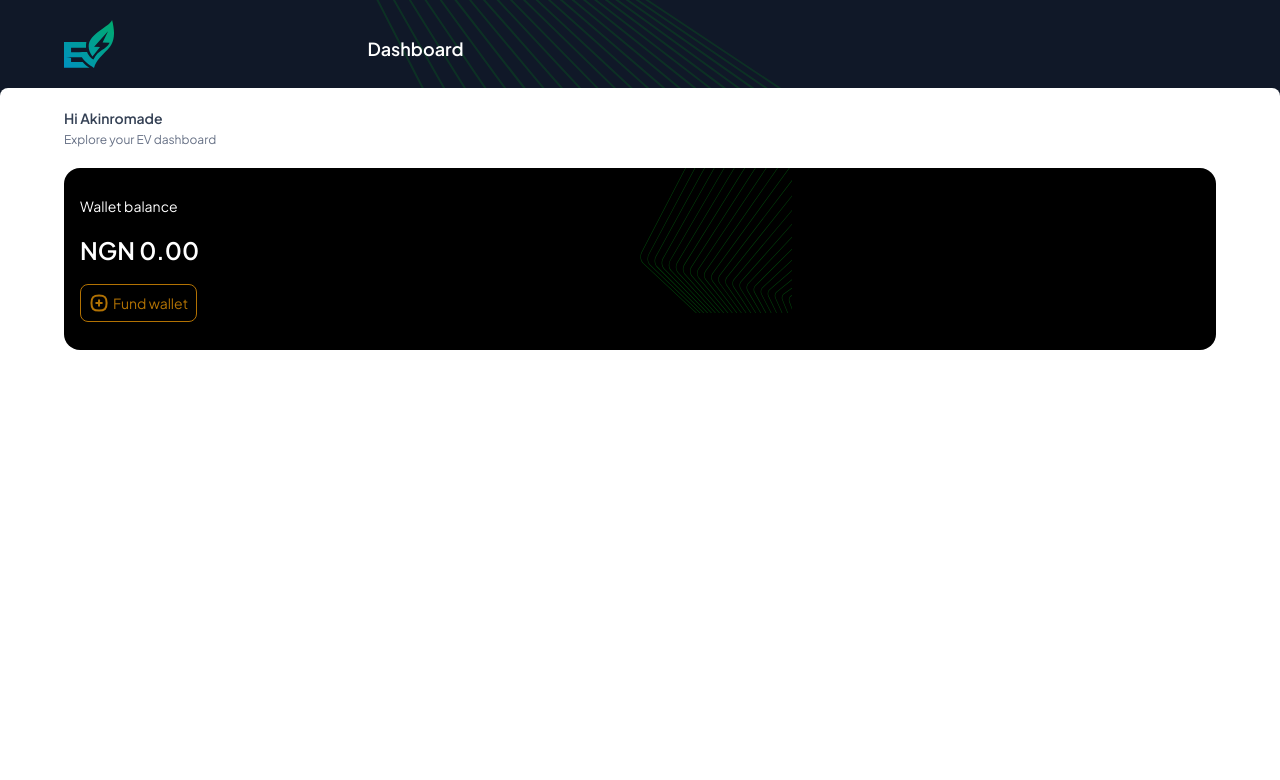
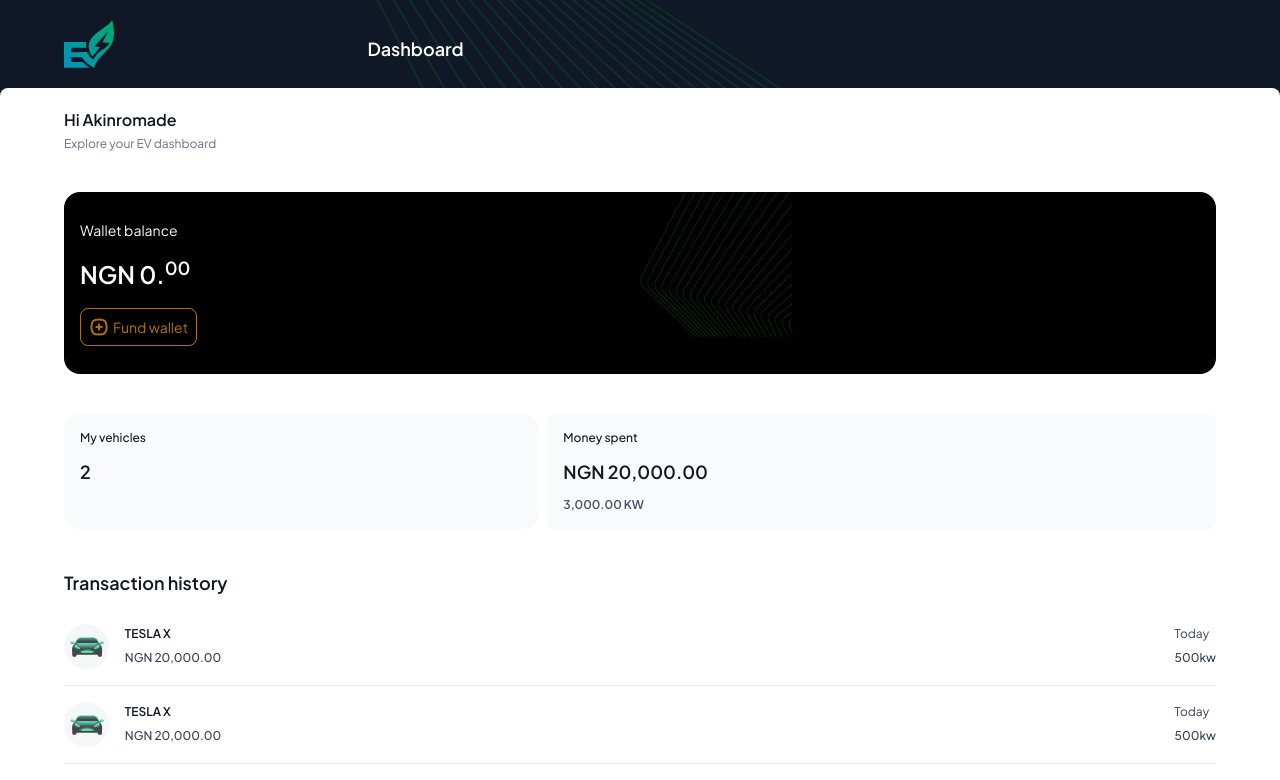
Before and after one commit to Thophylarh/ev-charger, a React (Create React App) app: page /home in a window 1280 px wide. Shown: the top 780 px of the page. Built offline with nearby package versions, Linux system fonts and the light colour scheme.

Commit message:
Customers dashboard

```diff
--- /dev/null
+++ b/src/components/CustomerComponent/TransactionCard.jsx
@@ -0,0 +1,25 @@
+import React from "react";
+import Car from "../../assets/svg/cartransactionIcon.svg";
+
+export default function TransactionCard() {
+	return (
+		<div className="">
+			<div className=" flex justify-between items-center py-4  border-b-[1px] border-grey-100">
+				<div className="flex items-center">
+					<img src={Car} alt="Your Transaction"  className="mr-4 w-[2.8rem] h-[2.8rem]"/>
+
+					<div>
+						<h5 className="text-[var(--grey900)] text-xs font-semibold mb-2">TESLA X</h5>
+						<p className="text-[var(--grey700)] text-xs font-medium ">NGN 20,000.00 </p>
+					</div>
+				</div>
+
+				<div className="text-[var(--grey700)] text-xs ">
+					<p className="mb-2 ">Today</p>
+
+					<p className="font-medium">500kw</p>
+				</div>
+			</div>
+		</div>
+	);
+}
--- a/src/pages/customer/Dashboard/index.jsx
+++ b/src/pages/customer/Dashboard/index.jsx
@@ -1,33 +1,76 @@
 import React from "react";
 import lines from "../../../assets/svg/yellowlines.svg";
+import InactiveCar from "../../../assets/svg/inactiveCar.svg";
+import TransactionCard from "../../../components/CustomerComponent/TransactionCard";
 
 export default function CustomerDashboard() {
 	let style = {
 		background: `url(${lines})`,
 	};
+
+	let style2 = {
+		backgroundImage: `url(${InactiveCar})`,
+		backgroundPosition: "120% bottom",
+	};
+
 	return (
 		<section className="w-[90%] mx-auto py-5">
-			<div className={`mb-[var(--marginBtwElements)]`}>
-				<h3 className="text-sm text-[--grey700] mb-1 font-semibold">
+			<div className={`mb-[var(--marginBtwSection)]`}>
+				<p className="text-base text-[--grey900] mb-1 font-black">
 					Hi Akinromade
-				</h3>
+				</p>
 				<p className="text-xs text-[--grey500]  ">Explore your EV dashboard</p>
 			</div>
 
-			<section className="bg-black rounded-2xl  text-white flex justify-between">
+			<section className="bg-black rounded-2xl  text-white flex justify-between mb-[var(--marginBtwSection)]">
 				<div className="px-4 py-7">
 					<p className="text-sm  text-white  mb-4">Wallet balance</p>
 
-					<h5 className="text-[1.5rem]  text-white  mb-4">NGN 0.00</h5>
+					<h5 className="text-[1.5rem]  text-white  mb-4">
+						NGN 0.<sup>00</sup>
+					</h5>
 
 					<button className="border p-2 rounded-lg text-sm border-[#B27203] text-[#B27203] flex items-center">
 						<PlusIcon /> Fund wallet
 					</button>
 				</div>
 
-				<div className="h-[100%] w-[50%]" >
+				<div className="h-[100%] w-[50%]">
+					<img src={lines} alt=" fundwallet" className="h-[100%]" />
+				</div>
+			</section>
 
-					<img src={lines} alt=" fundwallet" className="h-[100%]"/>
+			<section className="grid grid-cols-12 gap-2 mb-[var(--marginBtwSection)]">
+				<div
+					style={style2}
+					className={` bg-no-repeat col-span-5 bg-[var(--grey50)] w-[100%] rounded-2xl py-4 px-4`}
+				>
+					<p className="text-xs mb-3 text-[var(--grey900)] font-medium">
+						My vehicles
+					</p>
+
+					<h5 className="text-[1.125rem]   mb-3">2</h5>
+				</div>
+
+				<div
+					className={`col-span-7 bg-[var(--grey50)] w-[100%] rounded-lg py-4 px-4`}
+				>
+					<p className="text-xs mb-3 text-[var(--grey900)] font-medium">
+						Money spent
+					</p>
+
+					<h5 className="text-[1.125rem]   mb-3">NGN 20,000.00</h5>
+
+					<p className="text-xs text-[var(--grey600)] font-bold">3,000.00 KW</p>
+				</div>
+			</section>
+
+			<section className="mb-[var(--marginBtwSection)]">
+				<h5 className="font-semibold mb-3">Transaction history</h5>
+
+				<div>
+					<TransactionCard/>
+					<TransactionCard/>
 				</div>
 			</section>
 		</section>
@@ -47,25 +90,25 @@ const PlusIcon = () => {
 			<path
 				d="M7.01796 5.43652V9.60644"
 				stroke="#B27203"
-				stroke-width="1.5"
-				stroke-linecap="round"
-				stroke-linejoin="round"
+				strokeWidth="1.5"
+				strokeLinecap="round"
+				strokeLinejoin="round"
 			/>
 			<path
 				d="M9.1078 7.5215H4.93359"
 				stroke="#B27203"
-				stroke-width="1.5"
-				stroke-linecap="round"
-				stroke-linejoin="round"
+				strokeWidth="1.5"
+				strokeLinecap="round"
+				strokeLinejoin="round"
 			/>
 			<path
-				fill-rule="evenodd"
-				clip-rule="evenodd"
+				fillRule="evenodd"
+				clipRule="evenodd"
 				d="M1.33984 7.5215C1.33984 3.26194 2.76011 1.84167 7.01967 1.84167C11.2792 1.84167 12.6995 3.26194 12.6995 7.5215C12.6995 11.7811 11.2792 13.2013 7.01967 13.2013C2.76011 13.2013 1.33984 11.7811 1.33984 7.5215Z"
 				stroke="#B27203"
-				stroke-width="1.5"
-				stroke-linecap="round"
-				stroke-linejoin="round"
+				strokeWidth="1.5"
+				strokeLinecap="round"
+				strokeLinejoin="round"
 			/>
 		</svg>
 	);
```
Also changed, not shown: src/assets/svg/cartransactionIcon.svg (added).
